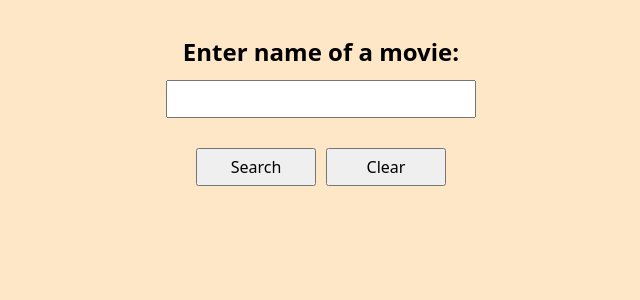
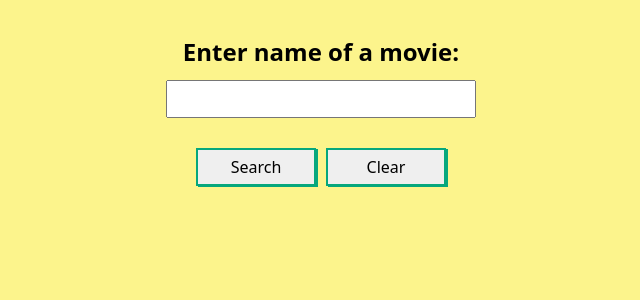
Before and after one commit to valentinaotocan/movie-search, a React (Vite) app: page / in a window 1280 px wide. Shown: the top 300 px of the page, without its empty margins (319-959 px from the left). Built offline with nearby package versions, Linux system fonts and the light colour scheme.

Commit message:
Change colors and improve design

```diff
--- a/src/App.tsx
+++ b/src/App.tsx
@@ -72,9 +72,9 @@ function App() {
       </form>
       <div className="movie__container">
         {loading && <p className="movie__container__loading">Loading...</p>}
-        {error && <p>Ooooooops! Something went wrong.</p>}
+        {error && <p className="message">Ooooooops! Something went wrong.</p>}
         {!loading && typeof movies === "undefined" && (
-          <p className="movie__container__not-exist">
+          <p className="message">
             Oops! The movie doesn't exist.
           </p>
         )}
--- a/src/styles/App.scss
+++ b/src/styles/App.scss
@@ -17,11 +17,13 @@
       button {
         padding: toRem(5px) toRem(20px);
         width: 120px;
+        box-shadow: 2px 1px 0px 0px $green;
+        border: 2px solid $green;
         &:hover {
           cursor: pointer;
-          border: 2px solid $soft-red;
-          color: $soft-red;
           font-weight: bold;
+          color: $green;
+          box-shadow: 3px 2px 1px 0px $green;
         }
       }
       button[type="submit"] {
@@ -35,12 +37,12 @@
     justify-content: center;
     max-width: toRem($big);
     gap: toRem(20px);
-    &__not-exist {
+    .message {
       font-weight: bold;
       color: $soft-red;
     }
     &__content {
-      border: 4px dashed $soft-red;
+      border: 4px solid $green;
       width: toRem($small);
       height: toRem($small);
       background-size: cover;
--- a/src/styles/_variables.scss
+++ b/src/styles/_variables.scss
@@ -1,7 +1,8 @@
 // colors
-$light-yellow:#fee7c6;
+$light-yellow: #fcf48c;
 $transparent-white: #f0f8ffe2;
-$soft-red: #d43a14;
+$soft-red: #CF1020;
+$green: #06A77D;
 
 //max-width, width, height
 $big: 800px;
```
